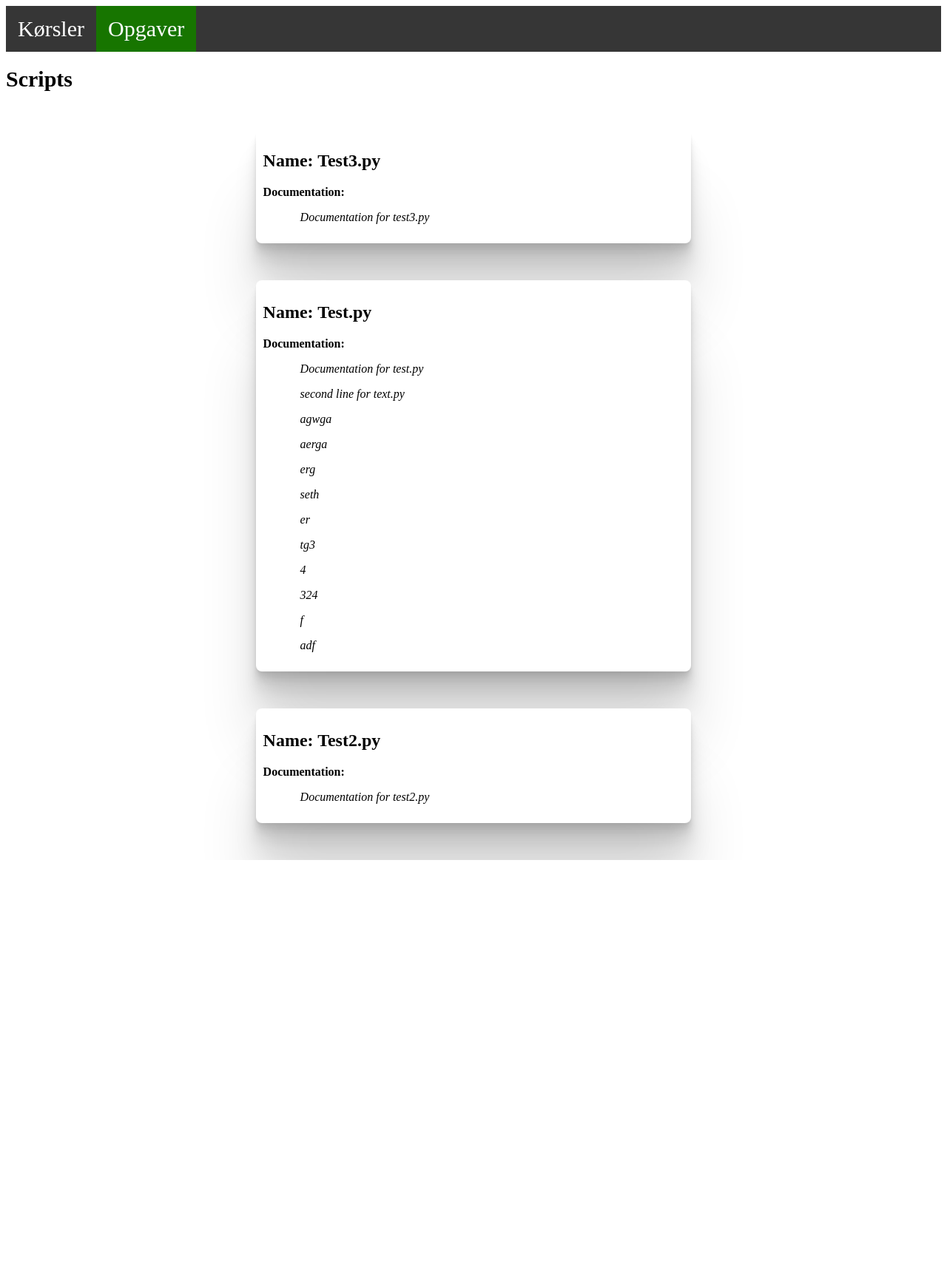
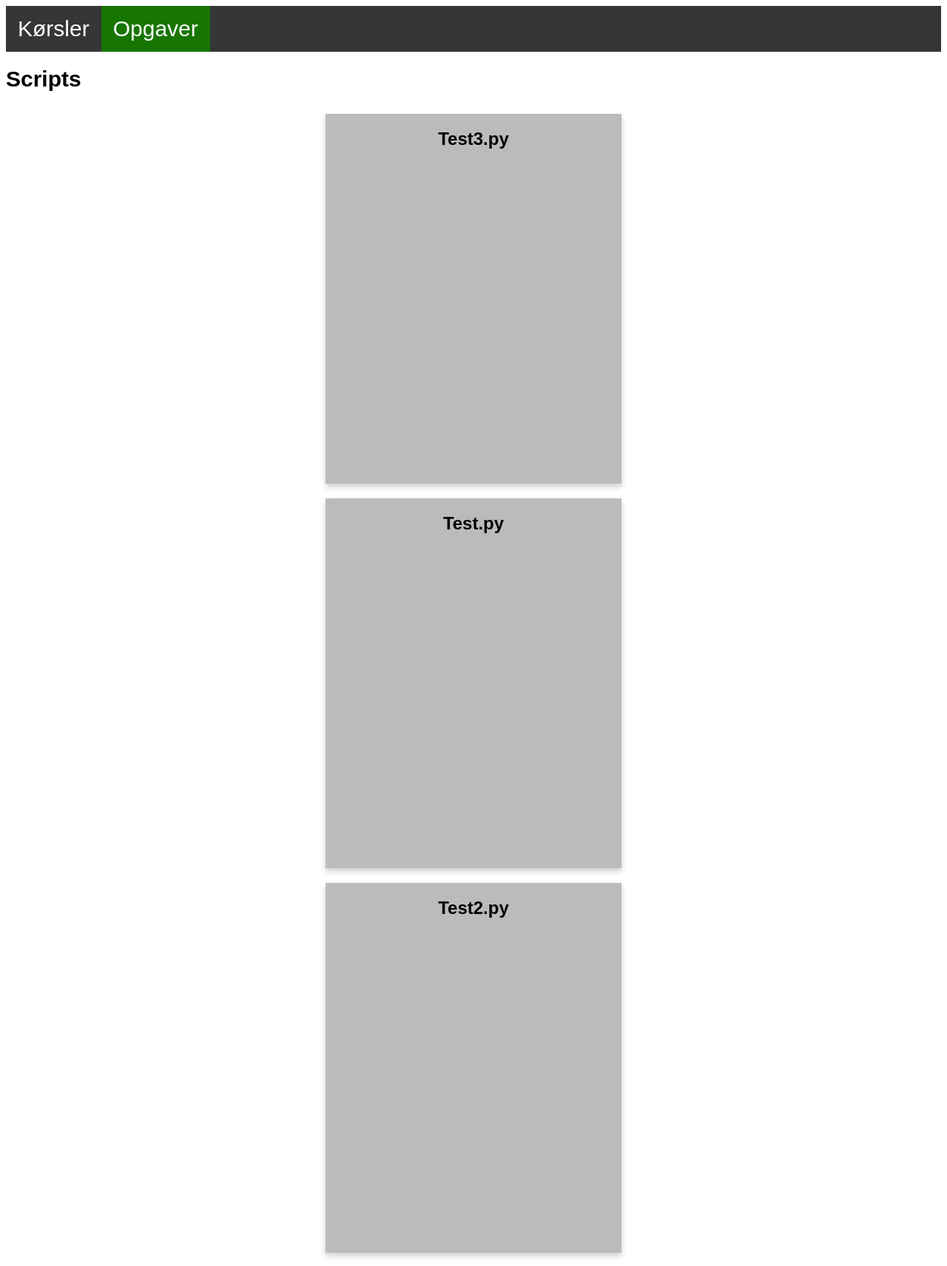
Before and after one commit to TRiBByX/queuer, a Flask app: page /tasks in a window 1280 px wide. Shown: the whole page at 74% size. Before the commit the page ends 1163 px from the top, so only its background shows below. Run offline with Flask 3, Linux system fonts and the light colour scheme.

Commit message:
Small css changes and added some routing for running scripts

```diff
--- a/main.py
+++ b/main.py
@@ -14,6 +14,10 @@ def main():
 def redir():
     return redirect(url_for('queue'))
 
+@app.route('/run/<string:script>', methods=['GET', 'POST'])
+def run(script):
+    return f'<h1> Run: {script}!</h1>'
+
 
 @app.route("/queue", methods=('GET', 'POST'))
 def queue():
@@ -21,8 +25,12 @@ def queue():
                  'content': 'Message one content'},
                 {'title': 'Message two',
                  'content': 'Message two content'}]
+    archive = [{'title': 'Message One',
+                 'content': 'Message one content'},
+                {'title': 'Message two',
+                 'content': 'Message two content'}]
 
-    return render_template('queue.html', messages=messages)
+    return render_template('queue.html', messages=messages, archive=archive)
 
 @app.route("/tasks")
 def tasks():
@@ -30,7 +38,6 @@ def tasks():
     scripts = []
     for k, v in Scripts.items():
         scripts.append({'scriptname': v.scriptname, 'docstring': v.docstring.split('\n')})
-    print(scripts)
     return render_template('tasks.html', scripts=scripts)
 
 
--- a/scripts/test.py
+++ b/scripts/test.py
@@ -3,16 +3,5 @@ Name: Test.py
 Author: cje070
 Options: option1,option2,option3
 Docstring:
-    Documentation for test.py
-    second line for text.py
-    agwga
-    aerga
-    erg
-    seth
-    er
-    tg3
-    4
-    324
-    f
-    adf
+Lorem ipsum dolor sit amet, consectetur adipiscing elit, sed do eiusmod tempor incididunt ut labore et dolore magna aliqua. Ut enim ad minim veniam, quis nostrud exercitation ullamco laboris nisi ut aliquip ex ea commodo consequat. Duis aute irure dolor in reprehenderit in voluptate velit esse cillum dolore eu fugiat nulla pariatur. Excepteur sint occaecat cupidatat non proident, sunt in culpa qui officia deserunt mollit anim id est laborum.
 """
--- a/static/stylesheet.css
+++ b/static/stylesheet.css
@@ -1,5 +1,6 @@
 body {
     background-color: #ffffff;
+    font-family: Arial, Helvetica, sans-serif;
 }
 .message {
     padding: 10px;
@@ -81,3 +82,48 @@ li a:hover:not(.active) {
     border-radius: 8px;
     padding: 10px;
 }
+
+.flip-card {
+    background-color: transparent;
+    width: 400px;
+    height: 500px;
+    perspective: 1000px;
+    padding: 10px;
+    margin-left: auto;
+    margin-right: auto;
+}
+
+  .flip-card-inner {
+    position: relative;
+    width: 100%;
+    height: 100%;
+    text-align: center;
+    transition: transform 0.6s;
+    transform-style: preserve-3d;
+    box-shadow: 0 4px 8px 0 rgba(0,0,0,0.2);
+  }
+
+  .flip-card:hover .flip-card-inner {
+    transform: rotateY(180deg);
+  }
+
+  .flip-card-front, .flip-card-back {
+    position: absolute;
+    width: 100%;
+    height: 100%;
+    -webkit-backface-visibility: hidden;
+    backface-visibility: hidden;
+  }
+
+  .flip-card-front {
+    background-color: #bbb;
+    color: black;
+  }
+
+  .flip-card-back {
+    background-color: #2980b9;
+    color: white;
+    transform: rotateY(180deg);
+    text-align: left;
+    text-indent: 10px;
+  }
--- a/templates/tasks.html
+++ b/templates/tasks.html
@@ -5,14 +5,22 @@
         <li><a href="{{ url_for('queue') }}"><div class="headinghvid">Kørsler</div></a></li>
         <li><a class="active" href="{{ url_for('tasks') }}"><div class="headinghvid">Opgaver</div></a></li>
     </ul>
-    <h1 class="headingsort">{% block title %} Scripts {% endblock %}</h1>
+    <h1 class="headingsort">Scripts</h1>
     {% for script in scripts %}
-        <div class='box'>
-            <h2>Name: {{ script['scriptname'] }}</h2>
-            <p><b>Documentation: </b></p>
-            {% for para in script['docstring'] %}
-            <p class="docstring">{{ para }}</p>
-            {% endfor %}
+        <div class="flip-card">
+            <a href="{{ url_for('run', script=script['scriptname']) }}">
+                <div class="flip-card-inner">
+                <div class="flip-card-front">
+                    <h2>{{ script['scriptname'] }}</h2>
+                </div>
+                <div class="flip-card-back">
+                    <h1>Description</h1>
+                    {% for para in script['docstring'] %}
+                    <p class="docstring">{{ para }}</p>
+                    {% endfor %}
+                </div>
+                </div>
+            </a>
         </div>
     {% endfor %}
 {% endblock %}
```
Also changed, not shown: templates/queue.html (+10 -2 lines), 1 other file.
